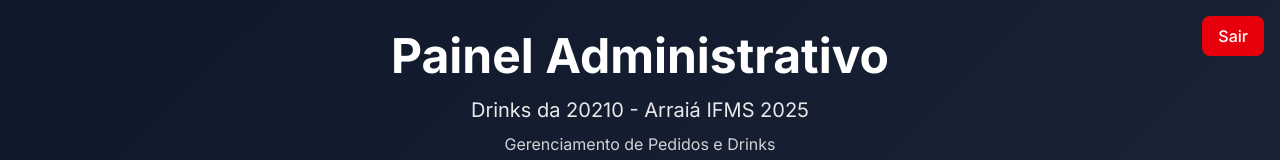
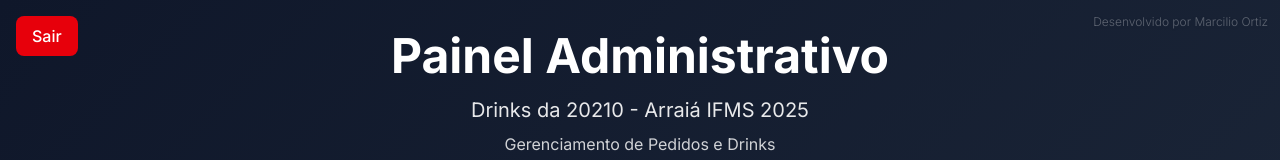
Before and after one commit to KriawqZero/cardapio-20210, a Next.js app: page /admin in a window 1280 px wide. Shown: the top 160 px of the page. Built offline with nearby package versions, Linux system fonts and the light colour scheme; no server answers; the database is empty.

Commit message:
Adiciona o componente Watermark em várias páginas, incluindo Home, AdminPage, AdminLogin, OrderPage e BarmanDashboard, para melhorar a apresentação visual da aplicação.

```diff
--- a/src/app/admin/login/page.tsx
+++ b/src/app/admin/login/page.tsx
@@ -3,6 +3,7 @@
 import { useState } from 'react';
 import { useRouter } from 'next/navigation';
 import { Lock, Eye, EyeOff } from 'lucide-react';
+import Watermark from '@/components/Watermark';
 
 export default function AdminLogin() {
   const [password, setPassword] = useState('');
@@ -103,6 +104,7 @@
           </div>
         </div>
       </div>
+      <Watermark />
     </div>
   );
 }
--- a/src/app/admin/page.tsx
+++ b/src/app/admin/page.tsx
@@ -1,6 +1,7 @@
 'use client';
 
 import AdminDashboard from '@/components/AdminDashboard';
+import Watermark from '@/components/Watermark';
 
 export default function AdminPage() {
   return (
@@ -21,7 +22,7 @@
         <AdminDashboard />
 
         {/* Botão de Logout */}
-        <div className="fixed top-4 right-4">
+        <div className="fixed top-4 left-4">
           <button
             onClick={async () => {
               await fetch('/api/admin/logout', { method: 'POST' });
@@ -33,6 +34,7 @@
           </button>
         </div>
       </div>
+      <Watermark variant="dark" />
     </div>
   );
 }
--- a/src/app/page.tsx
+++ b/src/app/page.tsx
@@ -1,4 +1,5 @@
 import ClientOrderForm from '@/components/ClientOrderForm';
+import Watermark from '@/components/Watermark';
 import { Settings } from 'lucide-react';
 
 export default function Home() {
@@ -20,6 +21,7 @@
         <ClientOrderForm />
 
       </div>
+      <Watermark variant="dark" />
     </div>
   );
 }
--- a/src/app/pedido/[id]/page.tsx
+++ b/src/app/pedido/[id]/page.tsx
@@ -1,6 +1,7 @@
 import { prisma } from '@/lib/prisma';
 import { notFound } from 'next/navigation';
 import OrderStatus from '@/components/OrderStatus';
+import Watermark from '@/components/Watermark';
 
 interface PageProps {
   params: Promise<{ id: string }>;
@@ -56,6 +57,7 @@
 
         <OrderStatus pedido={pedidoFormatted} />
       </div>
+      <Watermark variant="dark" />
     </div>
   );
 }
--- a/src/components/BarmanDashboard.tsx
+++ b/src/components/BarmanDashboard.tsx
@@ -5,6 +5,7 @@
 import { format } from 'date-fns';
 import { ptBR } from 'date-fns/locale';
 import { toast } from 'react-toastify';
+import Watermark from './Watermark';
 
 type Drink = {
   id: string;
@@ -308,6 +309,7 @@
         <p className="text-gray-400 text-sm">
           Última atualização: {format(new Date(), 'HH:mm:ss', { locale: ptBR })}
         </p>
+        <Watermark variant="dark" />
       </div>
     </div>
   );
--- /dev/null
+++ b/src/components/Watermark.tsx
@@ -0,0 +1,24 @@
+interface WatermarkProps {
+  variant?: 'light' | 'dark';
+}
+
+export default function Watermark({ variant = 'light' }: WatermarkProps) {
+  const colorClass = variant === 'light'
+    ? 'text-gray-400 hover:text-gray-600'
+    : 'text-white/30 hover:text-white/60';
+
+  return (
+    <div className="fixed top-2 right-2 z-[9999]">
+      <a
+        href="https://marciliortiz.dev.br"
+        target="_blank"
+        rel="noopener noreferrer"
+        className={`inline-flex items-center text-xs ${colorClass} hover:scale-105 transition-all duration-300`}
+      >
+        <span className="font-light drop-shadow-sm mr-1">
+          Desenvolvido por Marcilio Ortiz
+        </span>
+      </a>
+    </div>
+  );
+}
```
